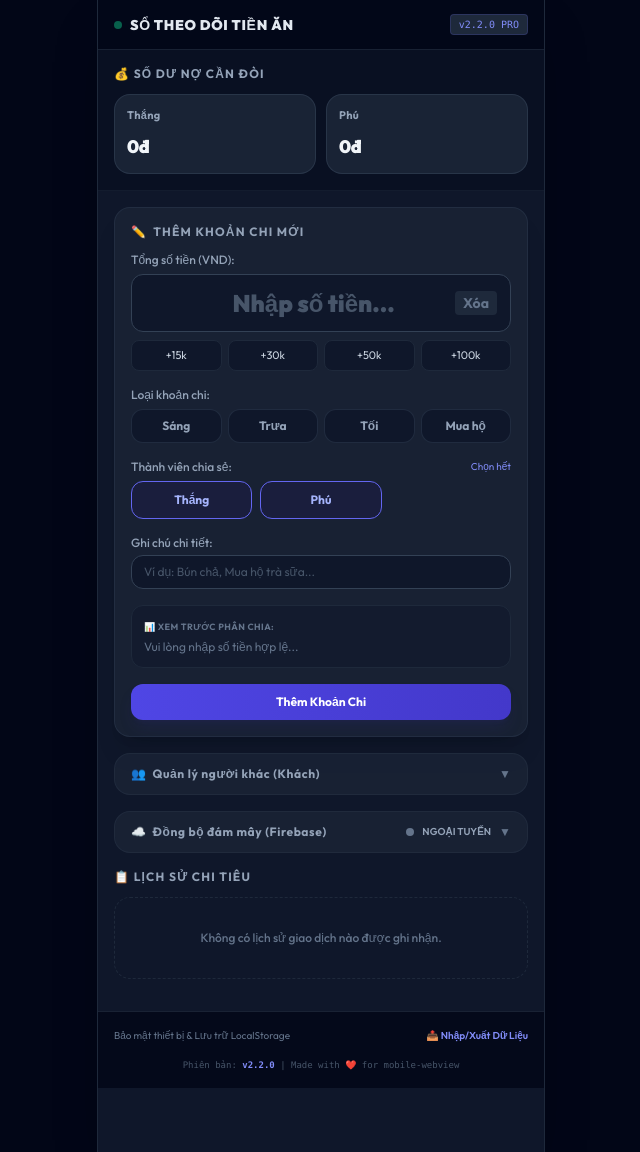
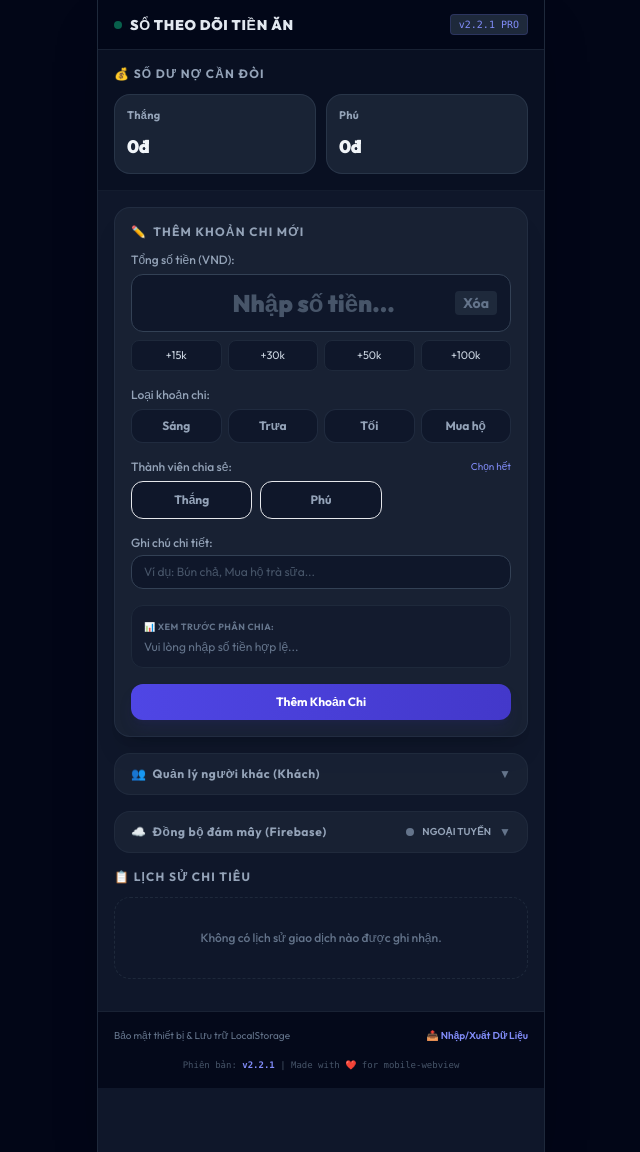
Before and after one commit to tuaniuminh/tienan, a plain HTML site: page index.html in a window 1280 px wide. Shown: the whole page, without its empty margins (319-959 px from the left). Drawn offline with nearby package versions, Linux system fonts and the light colour scheme.

Commit message:
Bump version to v2.2.1 and fix default participant checkboxes to be unchecked

```diff
--- a/index.html
+++ b/index.html
@@ -93,7 +93,7 @@
         <div class="h-2 w-2 rounded-full bg-emerald-500 animate-pulse"></div>
         <h1 class="text-sm font-black tracking-wider text-slate-200">SỔ THEO DÕI TIỀN ĂN</h1>
       </div>
-      <span class="text-[10px] bg-slate-800 text-indigo-400 font-mono px-2 py-0.5 rounded border border-indigo-500/20">v2.2.0 PRO</span>
+      <span class="text-[10px] bg-slate-800 text-indigo-400 font-mono px-2 py-0.5 rounded border border-indigo-500/20">v2.2.1 PRO</span>
     </header>
 
     <!-- KHOẢN PHẢI THU (BALANCE CARD GRID) -->
@@ -370,7 +370,7 @@
       </div>
 
       <div class="text-center text-[9px] text-slate-600 font-mono">
-        Phiên bản: <span class="text-indigo-400 font-bold">v2.2.0</span> | Made with ❤️ for mobile-webview
+        Phiên bản: <span class="text-indigo-400 font-bold">v2.2.1</span> | Made with ❤️ for mobile-webview
       </div>
     </footer>
 
@@ -750,11 +750,8 @@
           checkedList.add(cb.value);
         });
 
-        // Nếu mới load chưa chọn ai, tự động tick hết
-        const isFirstRender = document.querySelectorAll('.participant-cb').length === 0;
-
         members.forEach((m, idx) => {
-          const isChecked = isFirstRender || checkedList.has(m);
+          const isChecked = checkedList.has(m);
 
           // Tạo nhãn nút bấm
           const label = document.createElement('label');
--- a/sw.js
+++ b/sw.js
@@ -1,4 +1,4 @@
-const CACHE_NAME = 'tien-an-v2.2.0';
+const CACHE_NAME = 'tien-an-v2.2.1';
 const ASSETS = [
   './',
   './index.html',
```
